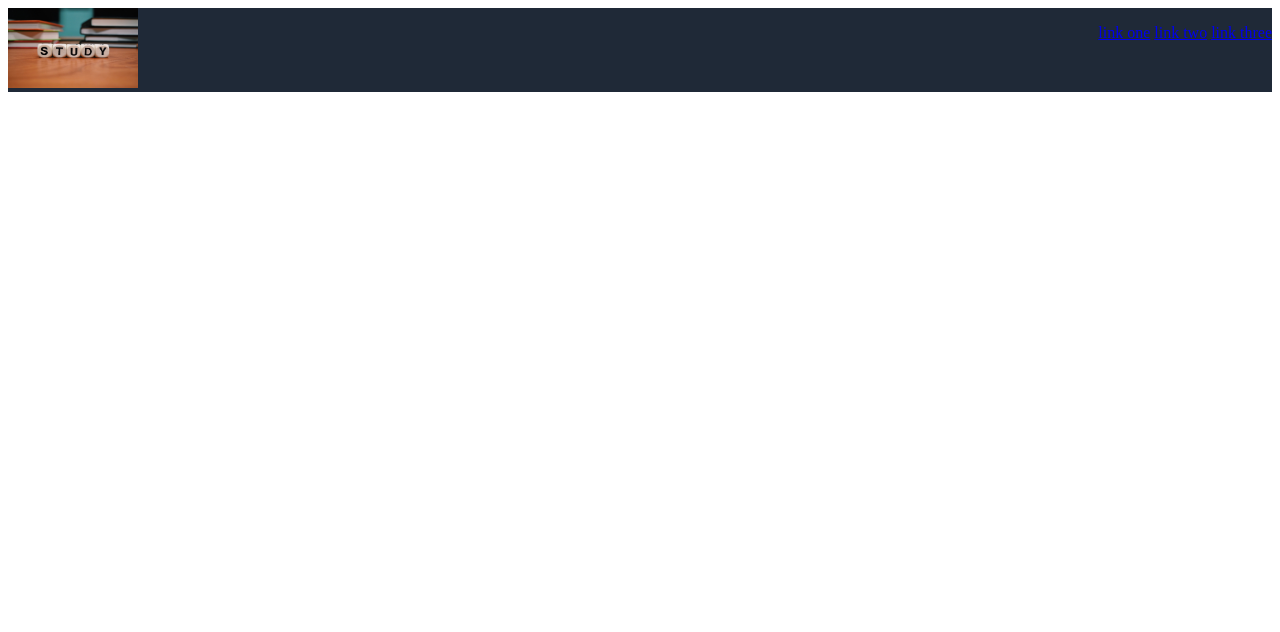
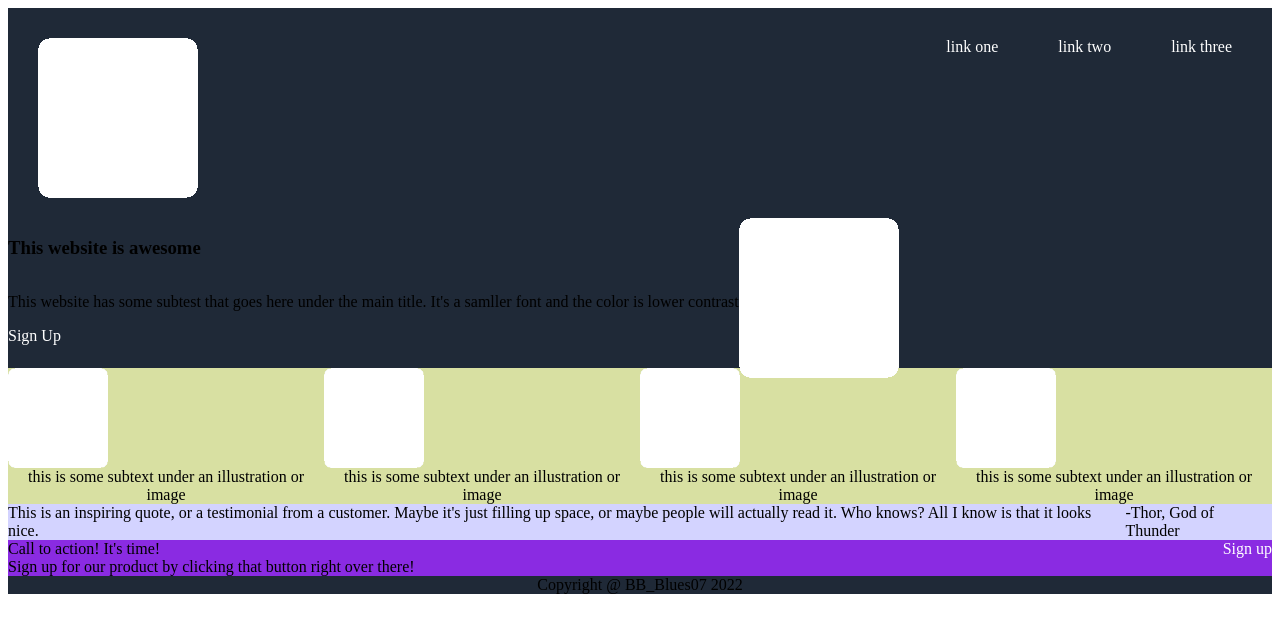
Before and after one commit to BB7Blues/Landing-Page, a plain HTML site: page index.html in a window 1280 px wide. Drawn offline with Linux system fonts and the light colour scheme.

Commit message:
completed the basic skeleton of the page, added place holder images.

```diff
--- a/index.html
+++ b/index.html
@@ -8,15 +8,79 @@
     </head>
     <body>
         <div class="header">
+            <div class="head-contain">
             <div class="logo">
-                <img src="/IMG/Logo.jpg">
+                <img src="IMG/placeholder.png">
             </div>
             <ul>
                 <a href="index.html">link one</a>
                 <a href="index.html">link two</a>
                 <a href="index.html">link three</a>
             </ul>
+            </div>
+        </div>
 
+        <div class="top">
+            <div class="top_right">
+            <div class="headline">
+                <h3>This website is awesome</h3>
+            </div>
+            <div class="subtext">
+            <p>This website has some subtest that goes here under the main title.
+               It's a samller font and the color is lower contrast
+            </p>
+            </div>
+            <div class="button">
+                <a href="index.html">Sign Up</a>
+            </div>
+            </div>
+            <div class="image">
+            <img src="IMG/placeholder.png">
+            </div>
+        </div>
+        <div class="info">
+
+            <div class="boxes">
+                <div class="box1">
+                <div class="box"><img src="IMG/placeholder.png"></div>
+                <div class="text">this is some subtext under an illustration or image</div>
+                </div>
+                <div class="box1">
+                    <div class="box"><img src="IMG/placeholder.png"></div>
+                    <div class="text">this is some subtext under an illustration or image</div>
+                    </div>
+                    <div class="box1">
+                        <div class="box"><img src="IMG/placeholder.png"></div>
+                        <div class="text">this is some subtext under an illustration or image</div>
+                        </div>
+                        <div class="box1">
+                            <div class="box"><img src="IMG/placeholder.png"></div>
+                            <div class="text">this is some subtext under an illustration or image</div>
+                            </div>
+                             </div>
+        </div>
+        <div class="quote_space">
+            <div class="quote">This is an inspiring quote, or a testimonial from a customer.
+                Maybe it's just filling up space, or maybe people will actually read it.
+                Who knows? All I know is that it looks nice.
+            </div>
+            <div class="signature">
+                -Thor, God of Thunder
+            </div>
+        </div>
+        <div class="action_bar">
+            <div class="call_to_action">
+                <div class="action_right">
+                <div class="headline">Call to action! It's time!</div>
+                <div class="subtext">Sign up for our product by clicking that button right
+                    over there!
+                </div>
+                </div>
+                <div class="button"><a href="index.html">Sign up</a></div>
+            </div>
+        </div>
+        <div class="footer">
+            <div class="text">Copyright @ BB_Blues07 2022</div>
         </div>
 
 
--- a/style.css
+++ b/style.css
@@ -1,15 +1,105 @@
-img{
-
-    width: 130px;
-    height: 80px;
+body{
+}
+.logo{
+    display: flex;
+    margin-top: 10px;
+    margin-left: 10px;
 
 }
 
+ul{
+    display: flex;
+    list-style-type: none;
+    padding: 0;
+    margin: 0;
+    margin-top: 10px;
+    margin-right: 20px;
+    gap: 60px;
+
+}
+
+a{
+    text-decoration: none;
+    color: white;
+}
+
+.header{
+    padding: 20px;
+    background-color: #1F2937;
+    flex: 1;
 
 
-.header{
+}
+.head-contain{
     display: flex;
     justify-content: space-between;
-    background-color: #1F2937;
+
 
 }
+.top{
+    display: flex;
+    flex: 1;
+    background-color: #1F2937;
+}
+.top_right{
+    display: flex;
+    flex-direction: column;
+}
+.image{
+
+    width: 300px;
+    height: 150px;
+}
+.info{
+    display: flex;
+    justify-content: space-between;
+    background-color: rgba(213, 222, 154, 0.918);
+}
+.boxes{
+
+display: flex;
+
+}
+.box{
+    display: flex;
+    flex-direction: column;
+    width: 100px;
+    height: 100px;
+}
+.box1{
+    display: flex;
+    flex-direction: column;
+    flex: 1;
+    gap: 20 px;
+    text-align: center;
+}
+.quote_space{
+    display:flex;
+    flex: 1;
+    background-color: rgb(211, 211, 255);
+}
+.action_bar{
+    display: flex;
+}
+.call_to_action{
+    display: flex;
+    flex: 1;
+    align-content: center;
+    background-color: blueviolet;
+}
+.action_right{
+    display: flex;
+    flex: 1;
+    flex-direction: column;
+
+}
+.button{
+    display: flex;
+}
+.footer{
+    display: flex;
+    flex: 1;
+    justify-content: center;
+    text-align: center;
+    background-color: #1F2937;
+}
```
Also changed, not shown: IMG/Logo.jpg (deleted), IMG/Logo_klein.jpg (added), IMG/placeholder.png (added).
